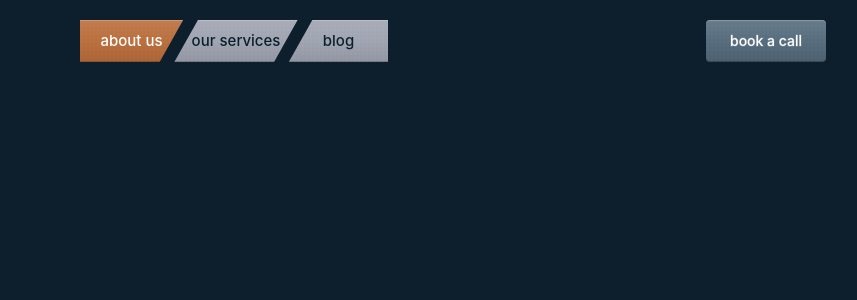
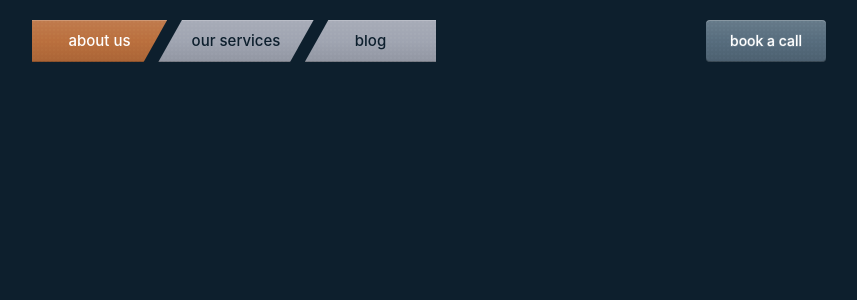
Before and after one commit to geraldnjaumain/rpm, a Next.js app: page / in a window 1280 px wide. Shown: the top 300 px of the page, without its empty margins (406-1263 px from the left). Built offline with nearby package versions, Linux system fonts and the light colour scheme.

Commit message:
feat: increase tab horizontal padding while preserving vertical padding

```diff
--- a/components/navbar.tsx
+++ b/components/navbar.tsx
@@ -77,14 +77,14 @@ export function Navbar({
       role="tablist"
       aria-label="main navigation"
       style={{
-        // Compact, refined proportional height, slant, and gap
+        // Vertical height preserved exactly as requested
         ["--nav-h" as any]: "clamp(38px, 4vw, 42px)",
         ["--slant" as any]: "calc(var(--nav-h) * 0.5612)",
         ["--gap" as any]: "calc(var(--nav-h) * 0.35)",
       }}
       className={cn(
         "relative flex select-none items-stretch overflow-hidden bg-[#0D1F2D]",
-        "h-[var(--nav-h)] w-full max-w-[340px] sm:max-w-[480px] md:max-w-[500px]",
+        "h-[var(--nav-h)] w-full max-w-[360px] sm:max-w-[560px] md:max-w-[600px]",
         className
       )}
     >
@@ -134,7 +134,7 @@ export function Navbar({
               "relative flex min-w-0 h-full items-center justify-center border-0 font-sans outline-none overflow-hidden",
               "text-xs sm:text-[14px] md:text-[15px] font-medium tracking-normal",
               "transition-all duration-200 ease-out cursor-pointer select-none",
-              "px-3 sm:px-6",
+              "px-4 sm:px-8 md:px-10",
               paddingAdjust,
               // Orange tab has white text, Blueish tabs have black text
               isActive
```
